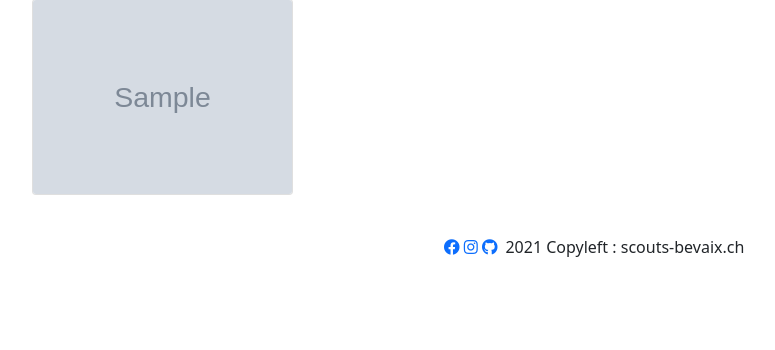
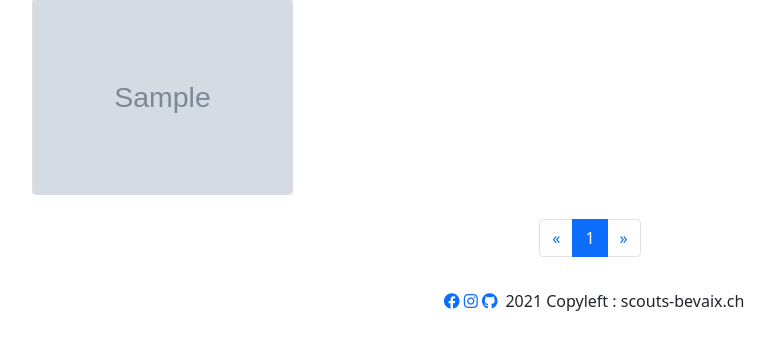
Before and after one commit to TheRaphael0000/www.scouts-bevaix.ch, a Django app: template scoutsbevaixch/templates/albums_name.html in a window 1280 px wide. Shown: the part 206-556 px from the top of the page, without its empty margins (50-825 px from the left). Run offline with Django 3.2, Linux system fonts and the light colour scheme; the template is opened without the code that fills it: most values are stand-ins (such as "Sample title", 1, 10 or a date in 2020); grey boxes marked "Sample" are stand-in pictures.

Commit message:
album pagination

```diff
--- a/scoutsbevaixch/templates/albums_name.html
+++ b/scoutsbevaixch/templates/albums_name.html
@@ -8,6 +8,7 @@
 {% endblock %}
 
 {% block main %}
+
 <div class="row row-cols-md-4">
   {% for image in images %}
   <div class="col mb-4">
@@ -18,4 +19,43 @@
   {% endfor %}
 </div>
 
+<ul class="pagination justify-content-md-center">
+  {% if pagination.p_page %}
+  <li class="page-item">
+    <a class="page-link" href="/albums/{{ name }}/{{ pagination.p_page }}" aria-label="Previous">
+      <span aria-hidden="true">&laquo;</span>
+    </a>
+  </li>
+  {% else %}
+  <li class="page-item disabled">
+    <span aria-hidden="true" class="page-link">&laquo;</span>
+  </li>
+  {% endif %}
+
+  {% for page_i in pagination.page_range %}
+  {% if pagination.c_page != page_i %}
+  <li class="page-item"><a class="page-link" href="/albums/{{ name }}/{{ page_i }}">{{ page_i }}</a></li>
+  {% else %}
+  <li class="page-item active">
+    <span class="page-link">
+      {{ page_i }}
+      <span class="sr-only">(current)</span>
+    </span>
+  </li>
+  {% endif %}
+  {% endfor %}
+
+  {% if pagination.n_page %}
+  <li class="page-item">
+    <a class="page-link" href="/albums/{{ name }}/{{ pagination.n_page }}" aria-label="Previous">
+      <span aria-hidden="true">&raquo;</span>
+    </a>
+  </li>
+  {% else %}
+  <li class="page-item disabled">
+    <span aria-hidden="true" class="page-link">&raquo;</span>
+  </li>
+  {% endif %}
+</ul>
+
 {% endblock %}
--- a/scoutsbevaixch/views/albums.py
+++ b/scoutsbevaixch/views/albums.py
@@ -41,6 +41,12 @@ def album(request, name, page):
         context = {
             "name": name,
             "images": p.page(page),
+            "pagination": {
+                "page_range": p.page_range,
+                "p_page": page - 1 if page > p.page_range[0] else False,
+                "c_page": page,
+                "n_page": page + 1 if page < p.page_range[-1] else False,
+            }
         }
     except EmptyPage:
         return redirect(f"/albums/{name}/1")
```
